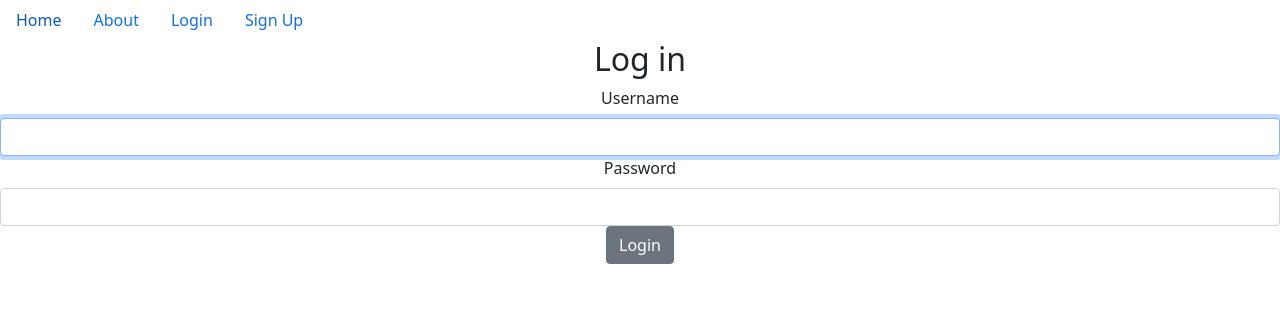
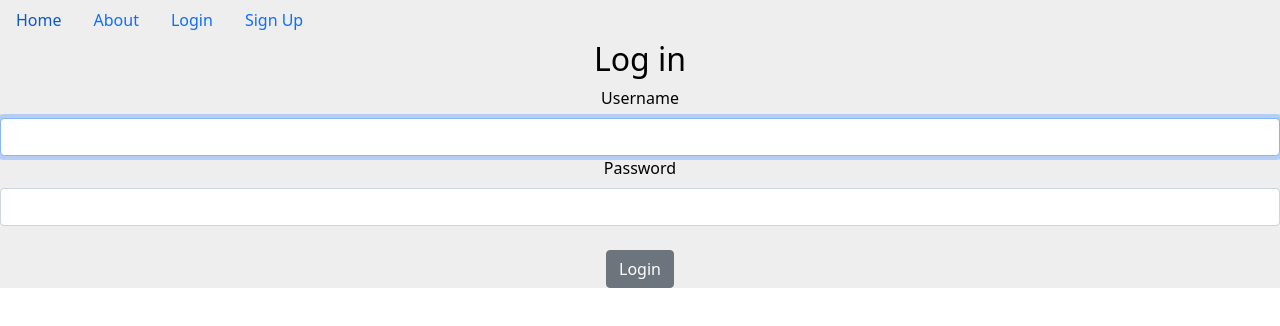
Before and after one commit to K-Rcode/book-talk-frontend, a React (Create React App) app: page /login in a window 1280 px wide. Shown: the top 326 px of the page. Built offline with nearby package versions, Linux system fonts and the light colour scheme.

Commit message:
Add alert for failed login

```diff
--- a/src/App.css
+++ b/src/App.css
@@ -1,38 +1,12 @@
 .App {
   text-align: center;
+  background-color: #eeeeeeff;
 }
 
-.App-logo {
-  height: 40vmin;
-  pointer-events: none;
+* {
+  color: black;
 }
 
-@media (prefers-reduced-motion: no-preference) {
-  .App-logo {
-    animation: App-logo-spin infinite 20s linear;
-  }
-}
-
-.App-header {
-  background-color: #282c34;
-  min-height: 100vh;
-  display: flex;
-  flex-direction: column;
-  align-items: center;
-  justify-content: center;
-  font-size: calc(10px + 2vmin);
-  color: white;
-}
-
-.App-link {
-  color: #61dafb;
-}
-
-@keyframes App-logo-spin {
-  from {
-    transform: rotate(0deg);
-  }
-  to {
-    transform: rotate(360deg);
-  }
-}
+/* .card a {
+  text-decoration: none;
+} */
--- a/src/components/Login/Login.jsx
+++ b/src/components/Login/Login.jsx
@@ -1,15 +1,16 @@
 import React, { useState } from 'react';
 import { Link, useNavigate } from 'react-router-dom';
-import { Form, Button, Alert } from 'react-bootstrap';
+import { Form, Button } from 'react-bootstrap';
 import API_URL from '../../apiConfig';
 import axios from 'axios';
+import Alert from '@mui/material/Alert';
 
 function Login({ handleSetLogIn }) {
     const [formState, setFormState] = useState({
         username: '',
         password: ''
     });
-    // const [error, setError] = useState(false);
+    const [error, setError] = useState(false);
     const navigate = useNavigate();
 
 
@@ -20,10 +21,10 @@ function Login({ handleSetLogIn }) {
                 if (res.status === 200) {
                     handleSetLogIn(res.data.auth_token)
                     navigate('/')
-                } else {
-                    console.log('hi')
-                    // setError(true)
                 }
+            })
+            .catch(err => {
+                setError(true)
         })
     }
 
@@ -38,7 +39,6 @@ function Login({ handleSetLogIn }) {
 				<Form.Group controlId='username'>
 					<Form.Label>Username</Form.Label>
                     <Form.Control
-                        // size='sm'
 						required
                         // className='m-4 w-50'
 						autoFocus
@@ -57,8 +57,12 @@ function Login({ handleSetLogIn }) {
 						onChange={handleChange}
 					/>
 				</Form.Group>
-				<Button type='submit' variant="secondary">Login</Button>
-			</Form>
+                {error &&
+                <Alert severity="error">The username and password were not found in our records. Try again or <Link to='/signup'>Sign up here</Link>.</Alert>
+                 }
+				<Button type='submit' variant="secondary" className='mt-4'>Login</Button>
+            </Form>
+
 		</div>
     );
 }
--- a/src/components/NewBookForm/NewBookForm.jsx
+++ b/src/components/NewBookForm/NewBookForm.jsx
@@ -3,6 +3,8 @@ import { Form, FloatingLabel, Button } from 'react-bootstrap';
 
 function NewBookForm({formState, handleChange, handleSubmit}) {
     return (
+        <>
+        <h2>Search for a Book Here</h2>
         <Form onSubmit={handleSubmit}>
             <FloatingLabel
                 controlId="title"
@@ -56,6 +58,7 @@ function NewBookForm({formState, handleChange, handleSubmit}) {
                     Submit
                 </Button>
             </Form>
+        </>
     );
 }
 
```
